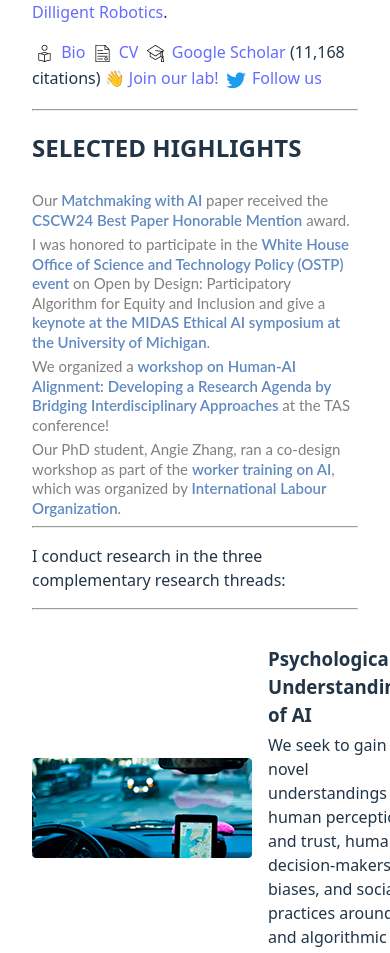
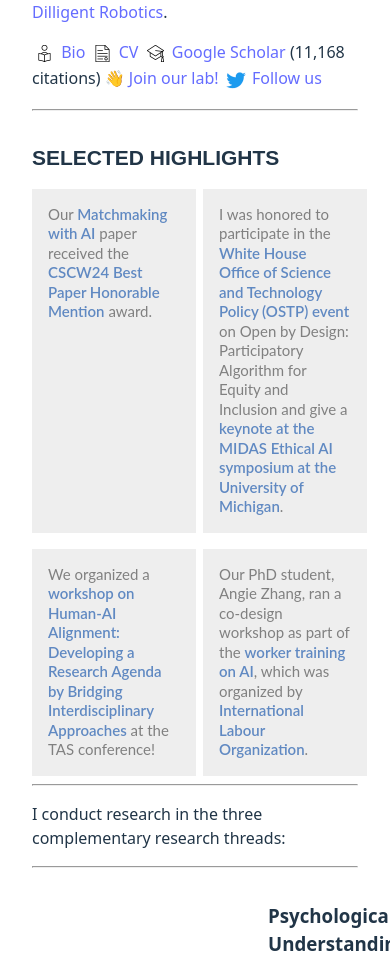
Before and after one commit to l-ohman/minlee.net, a React (Vite) app: page / in a window 390 px wide. Shown: the part 1427-2380 px from the top of the page. Built offline with nearby package versions, Linux system fonts and the light colour scheme.

Commit message:
Selected highlight styling prototype

```diff
--- a/src/components/Highlights/highlights.css
+++ b/src/components/Highlights/highlights.css
@@ -1,10 +1,16 @@
-#highlight_title {
+#highlight-title {
   font-family: "Source Sans Pro", sans-serif;
   font-weight: 700;
   font-size: 21px;
   line-height: 1.3;
-  color: #777;
   padding: 16px 0px 0px 0px;
+}
+
+#highlights-group {
+  display: flex;
+  flex-flow: row-wrap;
+  gap: 1rem;
+  max-width: 100vw;
 }
 
 .highlight {
@@ -15,6 +21,22 @@
   color: #808080;
   padding: 5px 0px 0px 0px;
   text-align: left;
+
+  /* prototyping some grid layout stuff */
+  width: 500px;
+  background-color: #eee;
+  padding: 1rem;
+}
+
+@media screen and (max-width: 768px) {
+  #highlights-group {
+    display: grid;
+    grid-template-columns: repeat(2, 1fr);
+  }
+
+  .highlight {
+    width: 85%;
+  }
 }
 
 .highlight_emph {
--- a/src/components/Highlights/index.tsx
+++ b/src/components/Highlights/index.tsx
@@ -5,11 +5,14 @@ export default function Highlights() {
   return (
     <div>
       <h2 id="highlight-title">SELECTED HIGHLIGHTS</h2>
-      {highlights.map((highlight, idx) => (
-        <div key={`highlight_${idx}`} className="highlight">
-          {highlight}
-        </div>
-      ))}
+
+      <div id="highlights-group">
+        {highlights.map((highlight, idx) => (
+          <div key={`highlight_${idx}`} className="highlight">
+            {highlight}
+          </div>
+        ))}
+      </div>
     </div>
   );
 }
```
